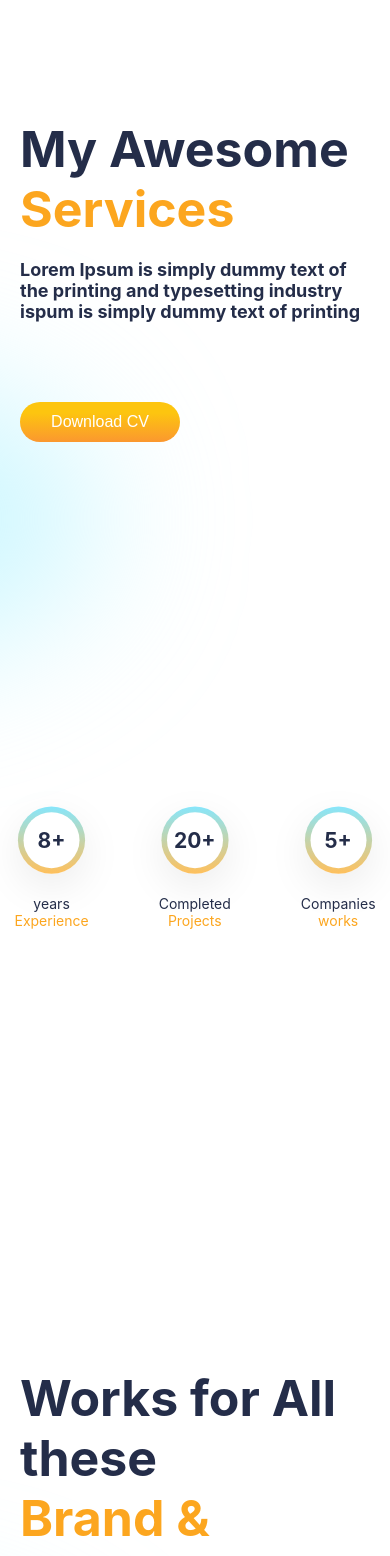
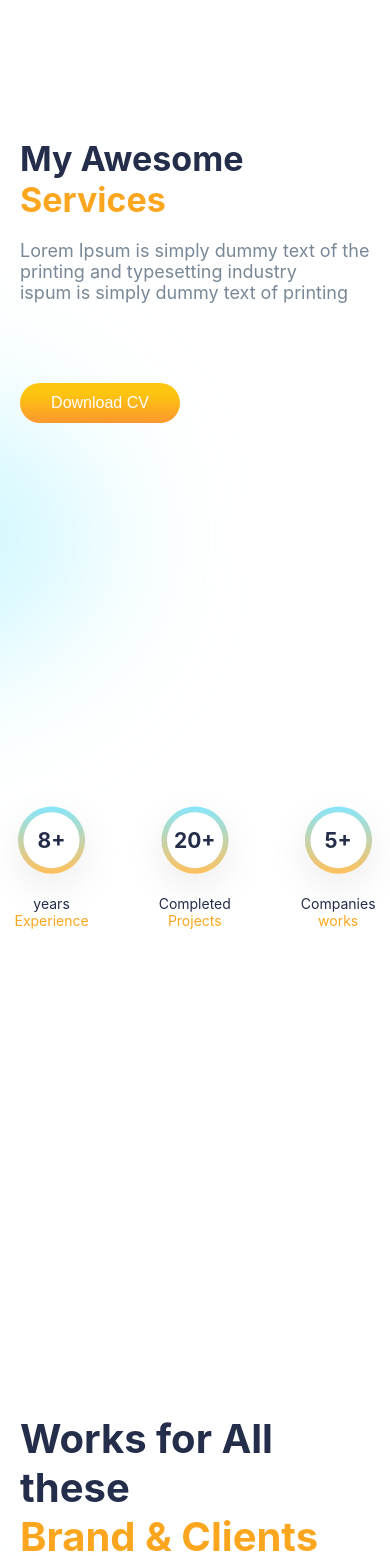
Before and after one commit to Godwinchinkwe/portfolio, a React (Create React App) app: page / in a window 390 px wide. Shown: the part 1760-3316 px from the top of the page. Built offline with nearby package versions, Linux system fonts and the light colour scheme.

Commit message:
adjustment

```diff
--- a/src/Components/Contact/Contact.css
+++ b/src/Components/Contact/Contact.css
@@ -50,9 +50,9 @@
   }
 
   .s-awesome > :nth-child(3) {
-    color: var(--black);
+    color: var(--gray);
     font-size: 18px;
-    font-weight: bold;
+    /* font-weight: bold; */
     margin-top: 1rem;
   }
 
@@ -77,7 +77,7 @@ textarea{
         padding: 0;
         flex-direction: column;
         gap: 2rem;
-       min-height:40rem;
+        min-height:40rem;
     }
     .c-right .user{
         /* width: 16rem; */
@@ -99,3 +99,33 @@ textarea{
     }
 
 }
+@media screen and (max-width: 425px) {
+    .c-right .user{
+        width: 150%;
+    }
+    .s-awesome > :nth-child(1) {
+        /* color: var(--black); */
+        font-size: 1.7rem;
+        /* font-weight: bold; */
+      }
+      .s-awesome > :nth-child(2) {
+        /* color: var(--orange); */
+        font-size: 1.7rem;
+        /* font-weight: bold; */
+      }
+}
+@media screen and (max-width: 375px) {
+    .c-right .user{
+        width: 120%;
+    }
+    .s-awesome > :nth-child(1) {
+        /* color: var(--black); */
+        font-size: 1.5rem;
+        /* font-weight: bold; */
+      }
+      .s-awesome > :nth-child(2) {
+        /* color: var(--orange); */
+        font-size: 1.5rem;
+        /* font-weight: bold; */
+      }
+}
--- a/src/Components/Navbar/Navbar.css
+++ b/src/Components/Navbar/Navbar.css
@@ -4,7 +4,7 @@
   justify-content: space-between;
   margin-bottom: 2rem;
   align-items: center;
-    /* top: 0; */
+
 }
 .n-left {
   flex: 1;
@@ -41,7 +41,6 @@
 }
 
 .n-button {
-    /* flex: 1; */
   width: 6rem;
   height: 2rem;
 }
--- a/src/Components/Testimonials/Testimonials.css
+++ b/src/Components/Testimonials/Testimonials.css
@@ -23,6 +23,7 @@
     color: var(--black);
     font-size: 2rem;
     font-weight: bold;
+    text-align: center;
 }
 .testy1{
     color: var(--black);
@@ -65,6 +66,7 @@
 }
 .testimonial>span{
     color: var(--gray);
+
 }
 
 
@@ -92,4 +94,19 @@
         width: 60px;
         height: 60px;
     }
+    .testimonial>span{
+        font-size: 15px;
+
+    }
   }
+
+  @media screen and (max-width: 425px){
+    .testy1{
+        font-size: 1.5rem;
+    }
+
+    .testy{
+        font-size: 1.5rem;
+    }
+
+  }
--- a/src/Components/Works/Works.css
+++ b/src/Components/Works/Works.css
@@ -104,7 +104,6 @@
     height: 13rem;
     width: 13rem;
     border-radius: 100%;
-    /* darkMode */
     z-index: 1;
   }
   .blueCircle {
@@ -127,24 +126,26 @@
       height: 55rem;
       padding: 0px;
       gap: 5rem;
-      /* background: #000; */
     }
     .awesome{
       width: 100%;
-
+    }
+    .awesome > :nth-child(1) {
+      font-size: 2rem;
+      font-weight: bold;
+    }
+    .awesome > :nth-child(2) {
+      font-size: 2rem;
+    }
+    .awesome > :nth-child(3) {
+      font-size: 18px;
     }
 
     .w-right {
       display: flex;
-      /* align-items: flex-end; */
-      /* justify-content:flex-start;  */
       transform: scale(0.8);
       padding: 0;
-      /* justify-content: center; */
-      /* align-items: center; */
-      /* background: #000; */
-      /* position: absolute; */
-      /* height: 55%vh ; */
+
 
     }
     .w-mainCircle{
@@ -155,3 +156,20 @@
     }
 
   }
+  @media screen and (max-width: 375px) {
+    .w-right{
+      transform: scale(0.6);
+
+    }
+    .awesome > :nth-child(1) {
+      font-size: 1.5rem;
+      font-weight: bold;
+    }
+    .awesome > :nth-child(2) {
+      font-size: 1.5rem;
+    }
+    .awesome > :nth-child(3) {
+      font-size: 14px;
+    }
+
+  }
```
Also changed, not shown: src/Components/Intro/Intro.css (+6 -9 lines). Lines whose indentation alone changed are shown as unchanged.
